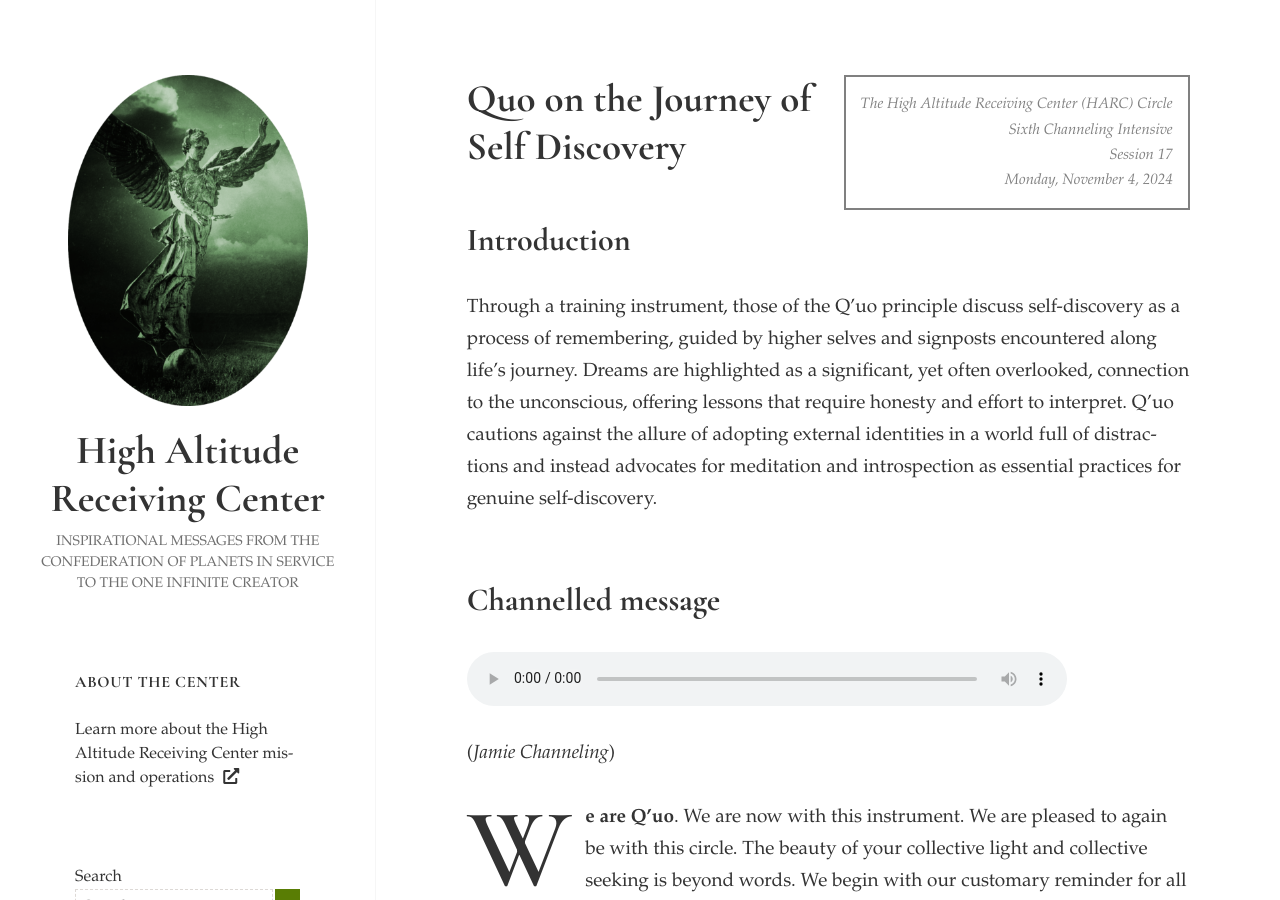
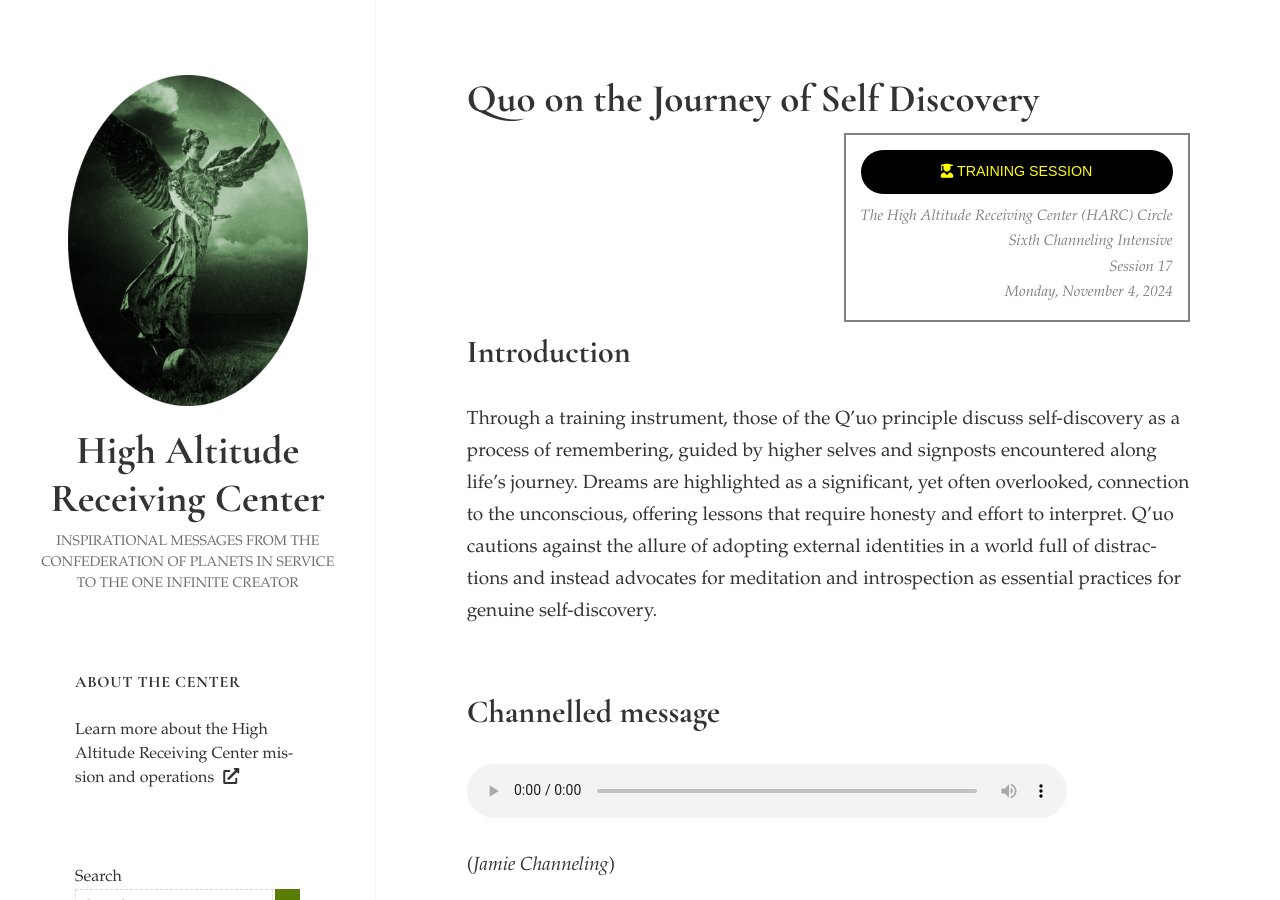
Before and after one commit to oswg/harc, a Jekyll site: the page built from _posts/2024-11-04_harc_ci6_017.md, in a window 1280 px wide and 900 px high. Built offline with Jekyll 4.4.1, drawn with Linux system fonts in a browser that asks for light colours.

Commit message:
add training warning to post bodies

```diff
--- a/_layouts/post.html
+++ b/_layouts/post.html
@@ -9,21 +9,8 @@
 {% assign doc = page %}
 <article id="post-{{ doc.id | slugify }}" class="post type-post status-publish format-standard hentry">
   <header class="entry-header">
-    <div class="subtitle">
-      <span class="subtitle-line">{{ doc.circle_display | default: doc.circle }}</span>
-      <span class="subtitle-line">{{ doc.event_display | default: doc.event }}</span>
-      <span class="subtitle-line">Session {{ doc.session | plus: 0 }}</span>
-      <span class="subtitle-line">
-        {{ doc.date | date: "%A, %B %-d, %Y" }} </span>
-    </div>
     <h2 class="entry-title"><a href="{{ doc.url | relative_url }}" rel="bookmark">{{ doc.title }}</a></h2>
-    <div class="subtitle-mobile">
-      <span class="subtitle-line">{{ doc.circle_display | default: doc.circle }}</span>
-      <span class="subtitle-line">{{ doc.event_display | default: doc.event }}</span>
-      <span class="subtitle-line">Session {{ doc.session | plus: 0 }}</span>
-      <span class="subtitle-line">
-        {{ doc.date | date: "%A, %B %-d, %Y" }} </span>
-    </div>
+    {% include post_subtitle.html item=doc %}
   </header><!-- .entry-header -->
 
   <div class="entry-content">
```
Also changed, not shown: _layouts/post_intro.html (+1 -14 lines).
